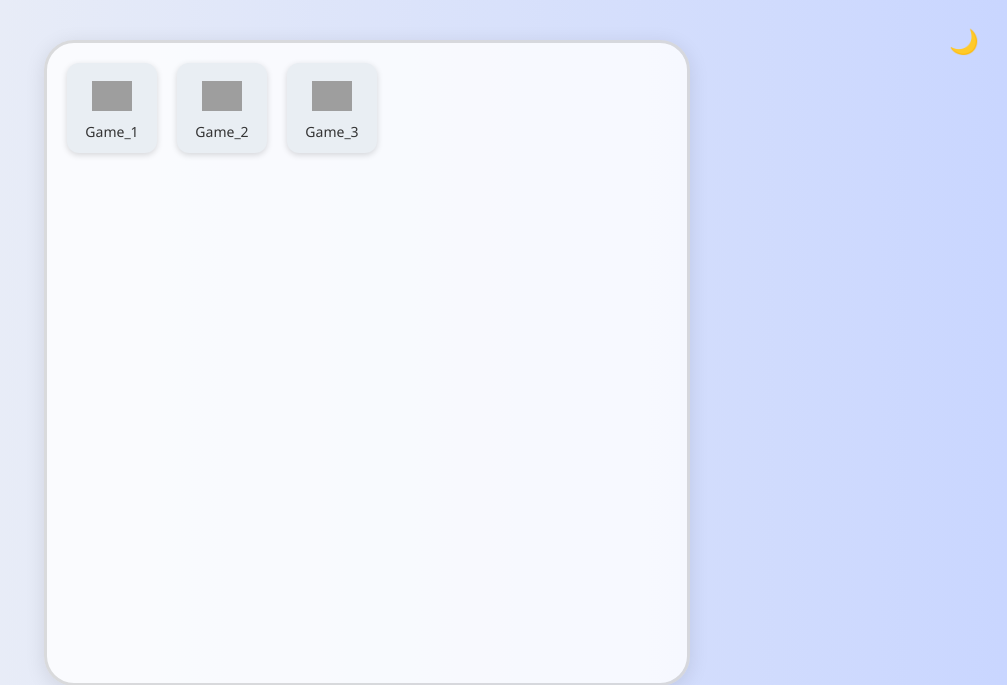
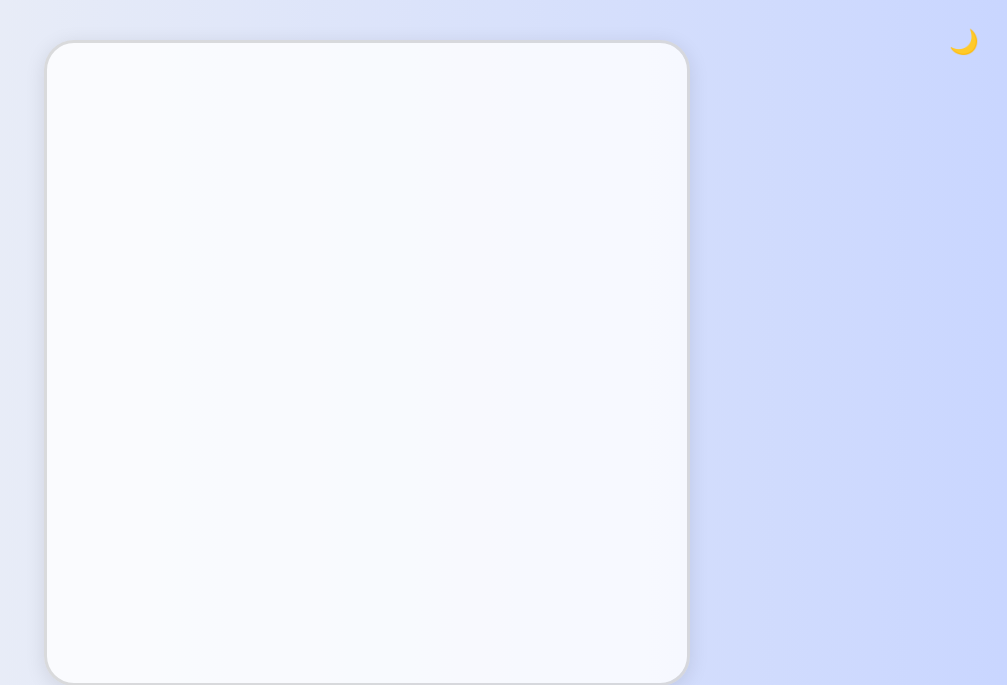
Before and after one commit to jim-kask/project-xeri, a Flask app: page /chat in a window 1280 px wide. Shown: the top 685 px of the page, without its empty margins (273-1280 px from the left). Run offline with Flask 3, Linux system fonts and the light colour scheme; a user stored in the database is signed in; data that the repository does not hold is empty; some libraries are stand-ins or nearby versions; grey boxes are pictures that could not be loaded.

```diff
--- a/templates/chat.html
+++ b/templates/chat.html
@@ -7,26 +7,6 @@
   <!-- LEFT PANEL (games entry tiles) -->
   <div class="game-box">
 
-    <!-- Game 1 -->
-    <a href="{{ url_for('games') }}" class="game-tile" style="left: 20px;">
-      <img src="{{ url_for('static', filename='images/images-for-games/game1.png') }}"
-           alt="Game 1" class="game-icon">
-      Game_1
-    </a>
-
-    <!-- Game 2 -->
-    <a href="{{ url_for('games') }}" class="game-tile" style="left: 130px;">
-      <img src="{{ url_for('static', filename='images/images-for-games/game2.png') }}"
-           alt="Game 2" class="game-icon">
-      Game_2
-    </a>
-
-    <!-- Game 3 -->
-    <a href="{{ url_for('games') }}" class="game-tile" style="left: 240px;">
-      <img src="{{ url_for('static', filename='images/images-for-games/game3.png') }}"
-           alt="Game 3" class="game-icon">
-      Game_3
-    </a>
 
   </div>
 </div>
```
